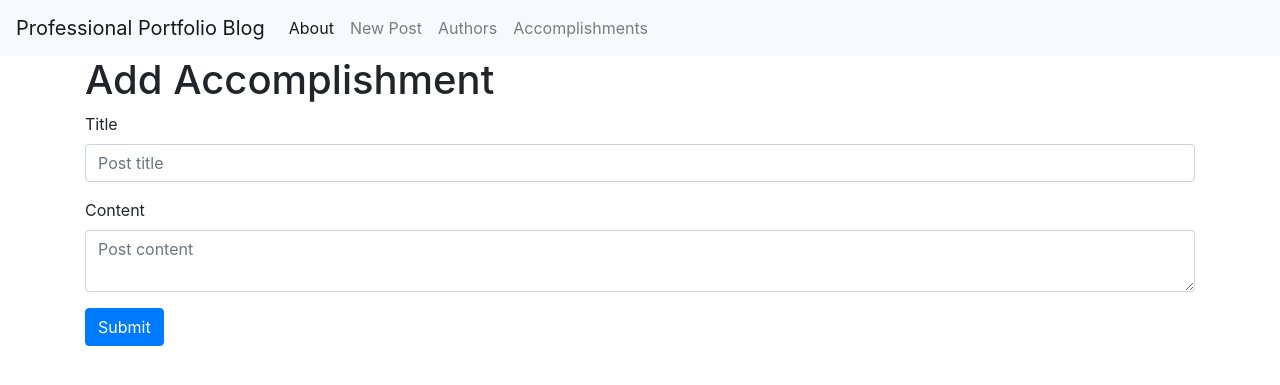
After one commit to jpaul21/Flask_Blog, a Flask app: page /add in a window 1280 px wide. The commit adds this page. Shown: the top 385 px of the page. Run offline with Flask 2, Linux system fonts and the light colour scheme; some libraries are stand-ins or nearby versions.

Commit message:
add about section and add accomplishment section

```diff
--- a/app.py
+++ b/app.py
@@ -25,10 +25,38 @@ def index():
 	conn.close()
 	return render_template('index.html', posts=posts)
 
+@app.route('/authors')
+def authors():
+	return render_template('authors.html')
+
+@app.route('/accomplishments')
+def accomplishments():
+	conn = get_db_connection()
+	acc = conn.execute('SELECT * FROM posts').fetchall()
+	conn.close()
+	return render_template('accomplishments.html')
+
 @app.route('/<int:post_id>')
 def post(post_id):
 	post = get_post(post_id)
 	return render_template('post.html', post=post)
+
+@app.route('/add', methods=('GET', 'POST'))
+def add():
+	if request.method == 'POST':
+		title = request.form['title']
+		content = request.form['content']
+
+		if not title:
+			flash('Title is required!')
+		else:
+			conn = get_db_connection()
+			conn.execute('INSERT INTO accomplishments (title, content) VALUES (?, ?)',
+					(title, content))
+			conn.commit()
+			conn.close()
+			return redirect(url_for('add'))
+	return render_template('add.html')
 
 @app.route('/create', methods=('GET', 'POST'))
 def create():
@@ -37,7 +65,7 @@ def create():
 		content = request.form['content']
 
 		if not title:
-			flash('Title is requried!')
+			flash('Title is required!')
 		else:
 			conn = get_db_connection()
 			conn.execute('INSERT INTO posts (title, content) VALUES (?, ?)',
--- a/schema.sql
+++ b/schema.sql
@@ -1,4 +1,5 @@
 DROP TABLE IF EXISTS posts;
+DROP TABLE IF EXISTS accomplishments;
 
 CREATE TABLE posts (
     id INTEGER PRIMARY KEY AUTOINCREMENT,
@@ -6,3 +7,10 @@ CREATE TABLE posts (
     title TEXT NOT NULL,
     content TEXT NOT NULL
 );
+
+CREATE TABLE accomplishments (
+    id INTEGER PRIMARY KEY AUTOINCREMENT,
+    created TIMESTAMP NOT NULL DEFAULT CURRENT_TIMESTAMP,
+    title TEXT NOT NULL,
+    content TEXT NOT NULL
+);
--- /dev/null
+++ b/templates/accomplishments.html
@@ -0,0 +1,4 @@
+{% extends 'base.html' %}
+
+{% block content %}
+{% endblock %}
--- /dev/null
+++ b/templates/add.html
@@ -0,0 +1,23 @@
+{% extends 'base.html' %}
+
+{% block content %}
+<h1>{% block title %} Add Accomplishment {% endblock %}</h1>
+
+<form method="post">
+    <div class="form-group">
+        <label for="title">Title</label>
+        <input type="text" name="title"
+               placeholder="Post title" class="form-control"
+               value="{{ request.form['title'] }}"></input>
+    </div>
+
+    <div class="form-group">
+        <label for="content">Content</label>
+        <textarea name="content" placeholder="Post content"
+                  class="form-control">{{ request.form['content'] }}</textarea>
+    </div>
+    <div class="form-group">
+        <button type="submit" class="btn btn-primary">Submit</button>
+    </div>
+</form>
+{% endblock %}
--- a/templates/base.html
+++ b/templates/base.html
@@ -12,7 +12,7 @@
   </head>
   <body>
     <nav class="navbar navbar-expand-md navbar-light bg-light">
-        <a class="navbar-brand" href="{{ url_for('index')}}">FlaskBlog</a>
+        <a class="navbar-brand" href="{{ url_for('index')}}">Professional Portfolio Blog</a>
         <button class="navbar-toggler" type="button" data-toggle="collapse" data-target="#navbarNav" aria-controls="navbarNav" aria-expanded="false" aria-label="Toggle navigation">
             <span class="navbar-toggler-icon"></span>
         </button>
@@ -24,12 +24,18 @@
 	    <li class="nav-item">
 	        <a class="nav-link" href="{{url_for('create')}}">New Post</a>
 	    </li>
+	    <li class="nav-item">
+	        <a class="nav-link" href="{{url_for('authors')}}">Authors</a>
+	    </li>
+	    <li>
+	        <a class="nav-link" href="{{url_for('add')}}">Accomplishments</a>
+	    </li>
             </ul>
         </div>
     </nav>
     <div class="container">
         {% for message in get_flashed_messages() %}
-            <div class="aert alert-danger">{{ message }}</div>
+            <div class="alert alert-danger">{{ message }}</div>
         {% endfor %}
         {% block content %} {% endblock %}
     </div>
```
Also changed, not shown: templates/acc_index.html (added, +15 -0 lines), templates/authors.html (added, +8 -0 lines), database.db, 1 other file.
